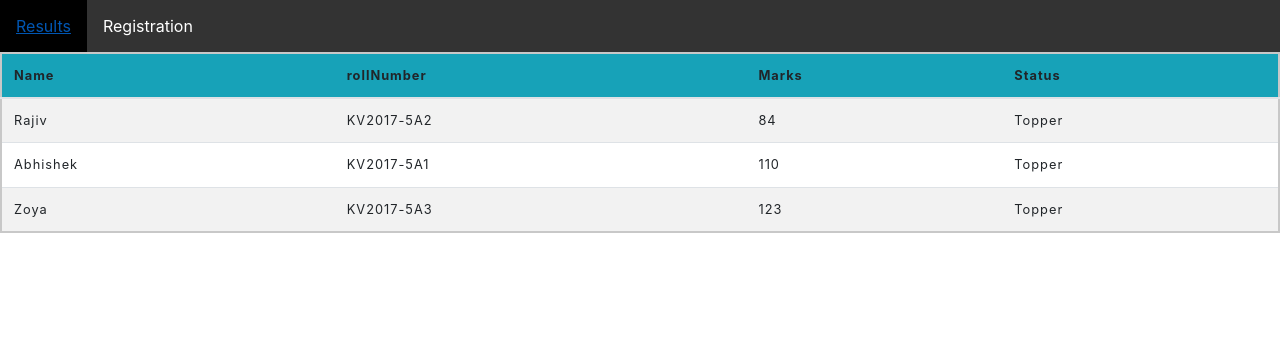
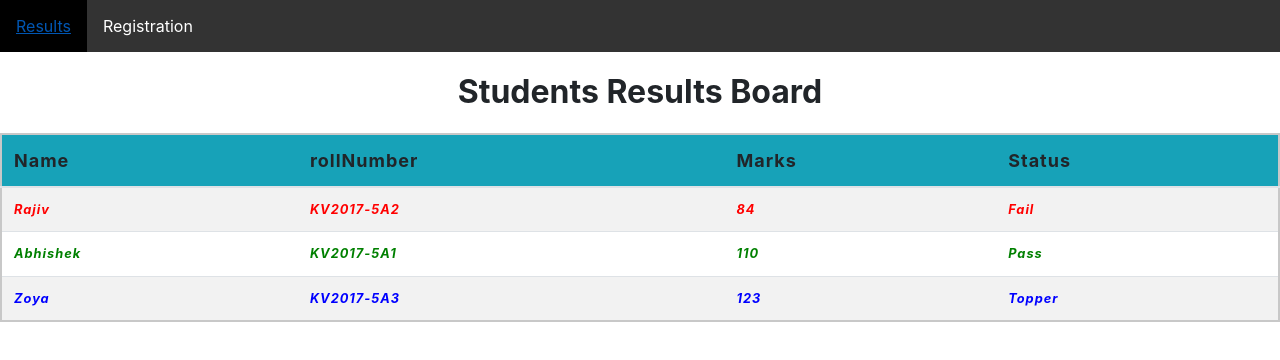
Before and after one commit to sai-teja-de/StudentAdmission, a plain HTML site: page index.html in a window 1280 px wide. Drawn offline with nearby package versions, Linux system fonts and the light colour scheme.

Commit message:
table sorted and styles added

```diff
--- a/index.html
+++ b/index.html
@@ -21,13 +21,14 @@
   </nav>
 
   <body>
+    <h1 style="text-align: center;">Students Results Board</h1>
     <table class="table table-striped">
       <thead>
         <tr class="bg-info">
-          <th id="name">Name</th>
-          <th id="rn">rollNumber</th>
-          <th id="marks">Marks</th>
-          <th id="status">Status</th>
+          <th data-column="name" data-order="desc">Name</th>
+          <th data-column="rollN" data-order="desc">rollNumber</th>
+          <th data-column="marks" data-order="desc">Marks</th>
+          <th data-column="status" data-order="desc">Status</th>
         </tr>
       </thead>
       <tbody id="myTable"></tbody>
--- a/src/index.js
+++ b/src/index.js
@@ -1,5 +1,6 @@
 let myArray = [];
 
+//ajax api call using jquery
 $.ajax({
   method: "GET",
   url: "data.json",
@@ -9,22 +10,43 @@ $.ajax({
   },
 });
 
-const CreateMarks = () => {
-  let Marks = [];
-  for (let i = 0; i <= myArray.length; ++i) {
-    Marks.push(
-      Number(myArray[i].marks.English) +
-        Number(myArray[i].marks.Science) +
-        Number(myArray[i].marks.Maths).toString()
-    );
+//sorting names in order
+$("th").on("click", function () {
+  var column = $(this).data("column");
+  var order = $(this).data("order");
+  var text = $(this).html();
+  text = text.substring(0, text.length - 1);
+
+  if (order == "desc") {
+    $(this).data("order", "asc");
+    myArray = myArray.sort((a, b) => (a[column] > b[column] ? 1 : -1));
+    text += "&#9660";
+  } else {
+    $(this).data("order", "desc");
+    myArray = myArray.sort((a, b) => (a[column] < b[column] ? 1 : -1));
+    text += "&#9650";
   }
-  return Marks;
+  $(this).html(text);
+  buildTable(myArray);
+});
+
+//extracting highest marks
+const getHighestMarks = (data) => {
+  let marks = [];
+  for (var i = 0; i < data.length; i++) {
+    let TotalMarks =
+      Number(data[i].marks.Maths) +
+      Number(data[i].marks.English) +
+      Number(data[i].marks.Science);
+    marks.push(TotalMarks);
+  }
+  return Math.max(...marks);
 };
 
-const getStatus = (marks) => {
-  const HigMarks = Math.max(CreateMarks);
-  console.log(HigMarks);
-  if (CreateMarks === HigMarks) {
+//updating status of students
+const getStatus = (marks, HigMarks) => {
+  const TotalMarks = getTotalMarks(marks);
+  if (TotalMarks === HigMarks) {
     return "Topper";
   } else if (marks.Maths < 20 || marks.English < 20 || marks.Science < 20) {
     return "Fail";
@@ -33,30 +55,40 @@ const getStatus = (marks) => {
   }
 };
 
+//sum of marks of students
+const getTotalMarks = (marks) => {
+  let TotalMarks =
+    Number(marks.Maths) + Number(marks.English) + Number(marks.Science);
+  return TotalMarks;
+};
+
+//updating color
+const getColor = (data, HigMarks) => {
+  const status = getStatus(data, HigMarks);
+  if (status === "Fail") return "red";
+  if (status === "Pass") return "green";
+  if (status === "Topper") return "blue";
+};
+
+//filling the data to the table
 const buildTable = (data) => {
   let table = document.getElementById("myTable");
+  table.innerHTML = "";
+  const HigMarks = getHighestMarks(data);
   for (var i = 0; i < data.length; i++) {
-    let TotalMarks =
-      Number(data[i].marks.Maths) +
-      Number(data[i].marks.English) +
-      Number(data[i].marks.Science);
-    //console.log(TotalMarks);
-    const getStatus = (marks) => {
-      const HigMarks = Math.max(TotalMarks);
-      console.log(HigMarks);
-      if (TotalMarks === HigMarks) {
-        return "Topper";
-      } else if (marks.Maths || marks.English || marks.Science < 20) {
-        return "Fail";
-      } else {
-        return "Pass";
-      }
-    };
     let row = `<tr>
-								<td>${data[i].name[0].toUpperCase() + data[i].name.slice(1)}</td>
-								<td>${data[i].rollNumber}</td>
-                <td>${TotalMarks}</td>
-                  <td>${getStatus(data[i].marks)}</td>
+								<td style="color:${getColor(data[i].marks, HigMarks)}">${
+      data[i].name[0].toUpperCase() + data[i].name.slice(1)
+    }</td>
+								<td style="color:${getColor(data[i].marks, HigMarks)}">${
+      data[i].rollNumber
+    }</td>
+                <td style="color:${getColor(
+                  data[i].marks,
+                  HigMarks
+                )}">${getTotalMarks(data[i].marks)}</td>
+                <td style="color:${getColor(data[i].marks, HigMarks)}">
+                ${getStatus(data[i].marks, HigMarks)}</td>
 							</tr>`;
     table.innerHTML += row;
   }
--- a/styles/index.css
+++ b/styles/index.css
@@ -18,9 +18,18 @@ li a {
   text-decoration: none;
 }
 
-/* Change the link color to #111 (black) on hover */
 li a:hover {
   background-color: black;
+}
+
+h1 {
+  display: block;
+  font-size: 2em;
+  margin-block-start: 0.67em;
+  margin-block-end: 0.67em;
+  margin-inline-start: 0px;
+  margin-inline-end: 0px;
+  font-weight: bold;
 }
 
 table {
@@ -34,10 +43,14 @@ thead {
   display: table-header-group;
   vertical-align: middle;
   border-color: inherit;
+  font-weight: bold;
+  font-size: large;
 }
 
 tbody {
   display: table-row-group;
   vertical-align: middle;
   border-color: inherit;
+  font-weight: bold;
+  font-style: italic;
 }
```
Also changed, not shown: src/formValidation.js (deleted, +0 -8 lines).
